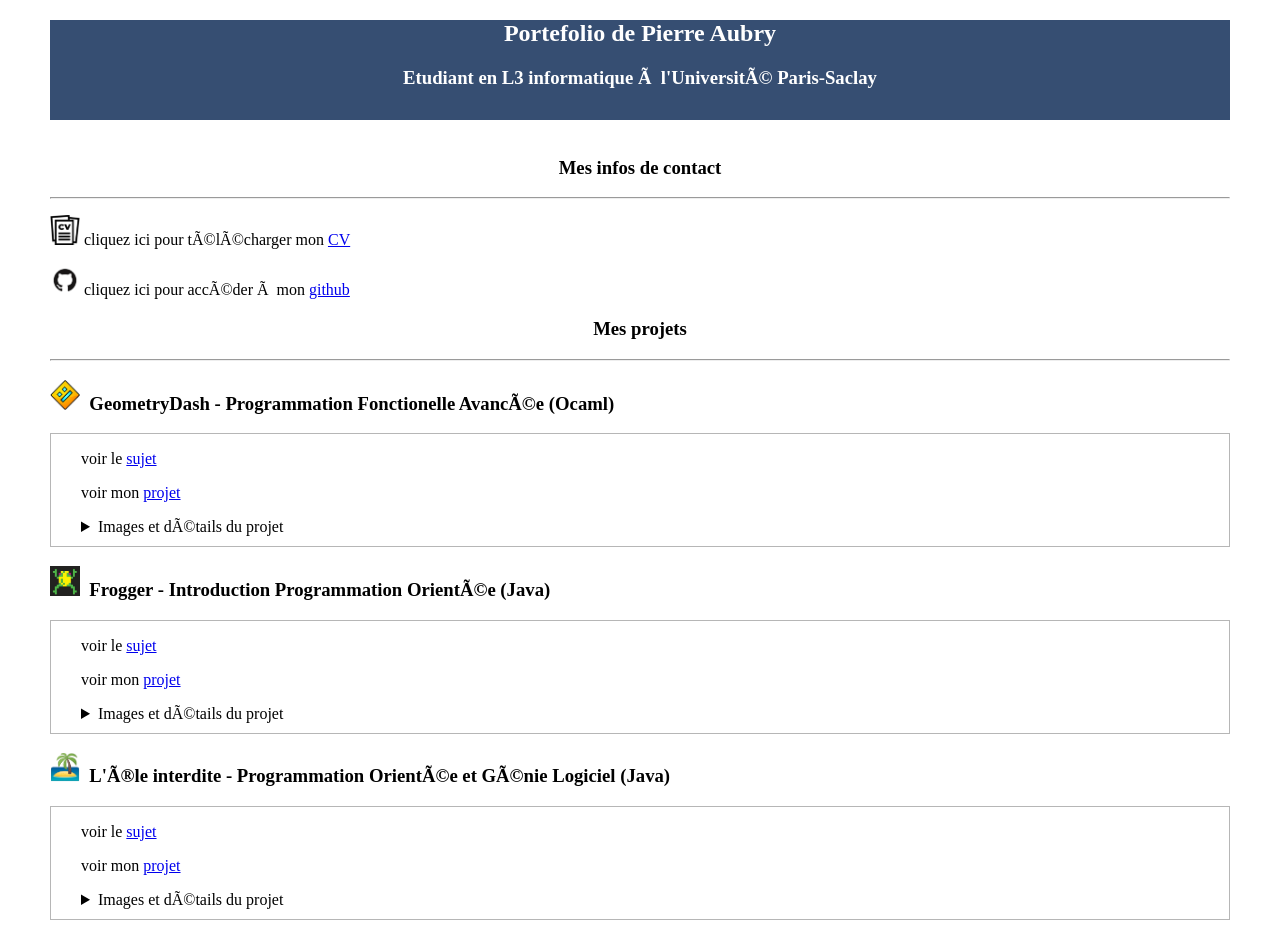
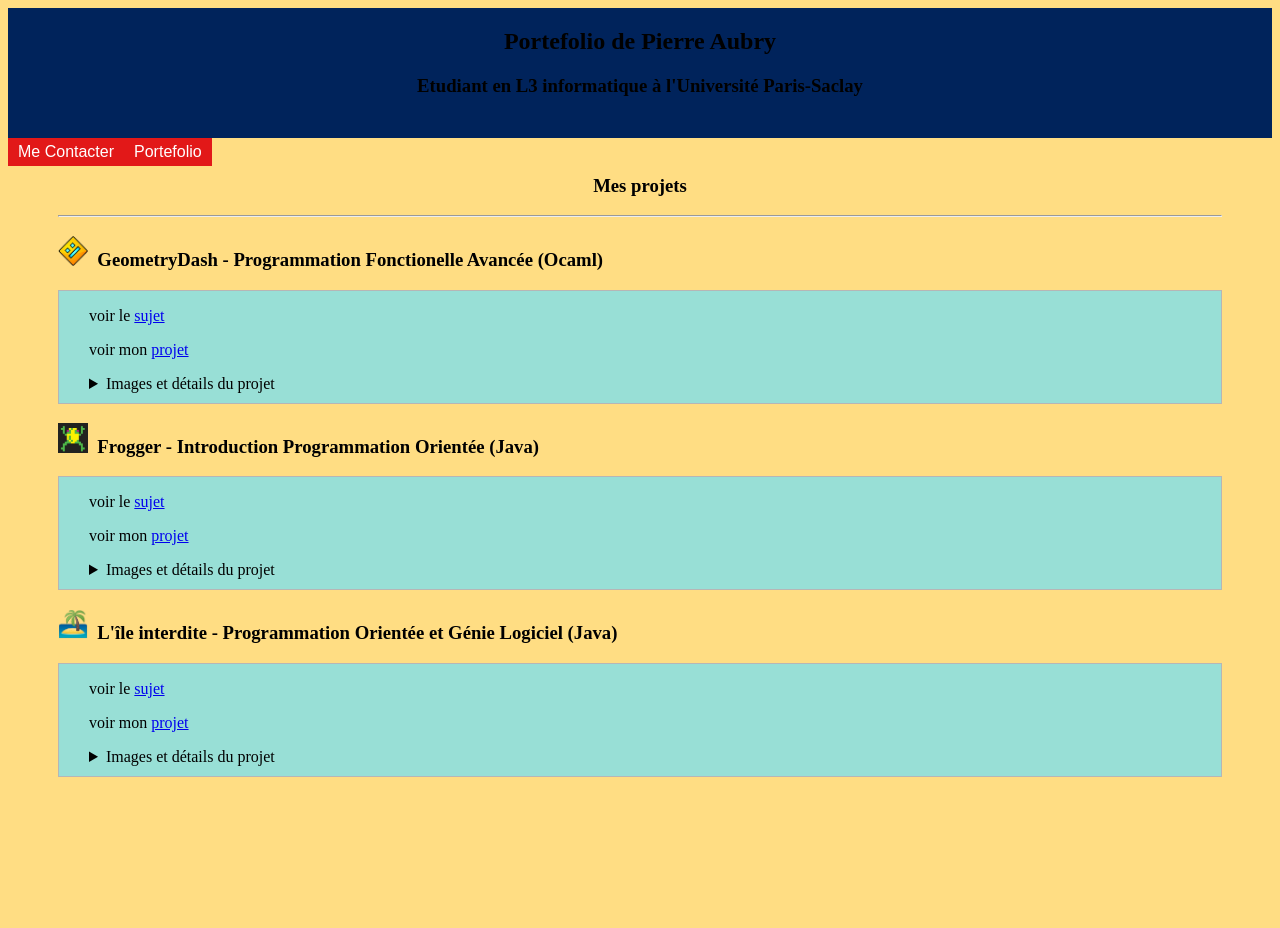
Before and after one commit to caillouaufromage/caillouaufromage.github.io, a PHP site: page / in a window 1280 px wide. After the commit the page ends 777 px from the top, so only its background shows below. Run offline with PHP 8.4, Linux system fonts and the light colour scheme.

Commit message:
Portefolio V1
boutons et mise en page

```diff
--- /dev/null
+++ b/index.php
@@ -0,0 +1,85 @@
+<!-- MON SITE INTERNET PORTEFOLIO -->
+<!DOCTYPE html>
+<html>
+<head>
+    <title>Pierre AUBRY - portefolio </title>
+    <!-- the file style.css contains all the style of this file -->
+    <link rel="stylesheet" href="style.css">
+</head>
+
+
+
+<body>
+    <div class="navtop">
+        <div>
+            <!-- EN-TÊTE -->
+            <h2 id=titre data-caption="caption">Portefolio de Pierre Aubry</h2>
+            <h3 id=titre data-caption="caption">Etudiant en L3 informatique à l'Université Paris-Saclay</h3>
+        </div>
+    </div>
+
+    <div class="container">
+        <a href="contact.html"><button class="btn">Me Contacter</button></a>
+        <a href="index.php"><button class="btn">Portefolio</button></a>
+<!--         <button class="flg"><img src= "logos/drapeauFR.png"></button>
+ -->    </div>
+
+    </div>
+
+    <br>
+
+<!-- contacts -->
+
+
+    <div class="indent_content">
+        <h3 id=rubrique> Mes projets </h3>
+        <hr>
+
+        <!-- GEOMETRY DASH -->
+        <h3><img src="logos/logo_geometrydash.png" style="width:30px;height:30px;">&ensp;GeometryDash - Programmation Fonctionelle Avancée (Ocaml)</h3>
+        <div id=projets>
+            <div id=indent>
+                <p>voir le <a target="_blank" href="documents/sujet_Geometrydash.pdf">sujet</a></p>
+                <p>voir mon <a target="_blank" href="https://github.com/caillouaufromage/GeometryDashPFA">projet</a></p>
+                <details>
+                    <summary>Images et détails du projet</summary>
+                    <p id=binome>En binôme avec Fabio ALVES</p>
+                    <p>description : BLABLABLABLABLABLA </p>
+                    <p>note: /20 </p>
+                </details>
+            </div>
+        </div>
+
+        <!-- FROGGER -->
+        <h3><img src="logos/logo_frogger.jpg" style="width:30px;height:30px;">&ensp;Frogger - Introduction Programmation Orientée (Java)</h3>
+        <div id=projets>
+            <div id=indent>
+                <p>voir le <a target="_blank" href="documents/sujet_Frogger.pdf">sujet</a></p>
+                <p>voir mon <a target="_blank" href="https://github.com/caillouaufromage/Frogger">projet</a></p>
+                <details>
+                    <summary>Images et détails du projet</summary>
+                    <p id=binome>En binôme avec Nassim ARIFETTE</p>
+                    <p>description : BLABLABLABLABLABLA </p>
+                    <p>note: 16/20 </p>
+                </details>
+            </div>
+        </div>
+
+        <!-- L'ÎLE INTERDITE -->
+            <h3><img src="logos/logo_ileinterdite.png" style="width:30px;height:30px;">&ensp;L'île interdite - Programmation Orientée et Génie Logiciel (Java)</h3>
+        <div id=projets>
+            <div id=indent>
+                <p>voir le <a target="_blank" href="documents/sujet_IleInterdite.pdf">sujet</a></p>
+                <p>voir mon <a target="_blank" href="https://github.com/caillouaufromage/IleInterdite">projet</a></p>
+                <details>
+                    <summary>Images et détails du projet</summary>
+                    <p id=binome>En binôme avec Nassim ARIFETTE</p>
+                    <p>description : BLABLABLABLABLABLA </p>
+                    <p>note: 20/20 </p>
+                </details>
+            </div>
+        </div>
+    </div>
+
+</body>
+</html>
--- a/style.css
+++ b/style.css
@@ -1,17 +1,18 @@
 /* centre .titre au milieu de la page */
 #titre {
     text-align: center;
-    color: #ffffff;
+    color: #000000;
 }
 
 /* the background is grey */
 body {
-    background-color: #ffffff;
-    margin-right: 50px;
-    margin-left : 50px;
+    background-color: #FFDD83;
+/*     margin-right: 50px;
+    margin-left : 50px; */
 }
 #projets {
     /* le texte s'étalle sur toute la page avec un alinea de 20px */
+    background-color: #98DFD6;
     text-align: justify;
     text-indent: 20px;
     /* cree un rectangle qui est à 20px de chaque coté de l'écran */
@@ -20,6 +21,11 @@ body {
 
 #indent{
     margin: 10px;
+}
+
+.indent_content{
+    margin-right: 50px;
+    margin-left : 50px;
 }
 
 #rubrique {
@@ -34,38 +40,50 @@ body {
 
 /* BARRE HEADER */
 .navtop {
-    background-color: #364e72;
-    height: 100px;
+
+    display: flex;
+    align-content: center;
+    justify-content: center;
+}
+
+.navtop div {
     width: 100%;
-    border: 0;
+    height: 130px;
+    background: #00235B;
 }
-.navtop div {
-    display: flex;
-    margin: 0 auto;
-    width: 800px;
-    height: 100%;
+
+
+.container {
+    width: 100%;
+    max-width: 400px;
+  }
+
+.container .btn {
+    transition-duration: 0.4s;
+    background-color: #E21818; /* Green */
+    border: none;
+    color: white;
+    padding: 5px 10px;
+    text-align: center;
+    text-decoration: none;
+    display: inline-block;
+    font-size: 16px;
+    cursor: pointer;
+    float: left;
 }
-.navtop div h1, .navtop div a {
-    display: inline-flex;
-    align-items: center;
+
+.container .btn:hover {
+    background-color: #e44040;
 }
-.navtop div h1 {
-    flex: 1;
-    font-size: 24px;
+
+.flag-button {
+    transition-duration: 0.4s;
+}
+
+.container .flg img{
+    height: 20px;
+    width: 40px;
     padding: 0;
     margin: 0;
-    color: #ebedee;
-    font-weight: normal;
+    border: none;
 }
-.navtop div a {
-    padding: 0 20px;
-    text-decoration: none;
-    color: #c4c8cc;
-    font-weight: bold;
-}
-.navtop div a i {
-    padding: 2px 8px 0 0;
-}
-.navtop div a:hover {
-    color: #ebedee;
-}
```
Also changed, not shown: contact.html (added, +38 -0 lines), logos/drapeauFR.png (added), logos/drapeauRU.png (added).
